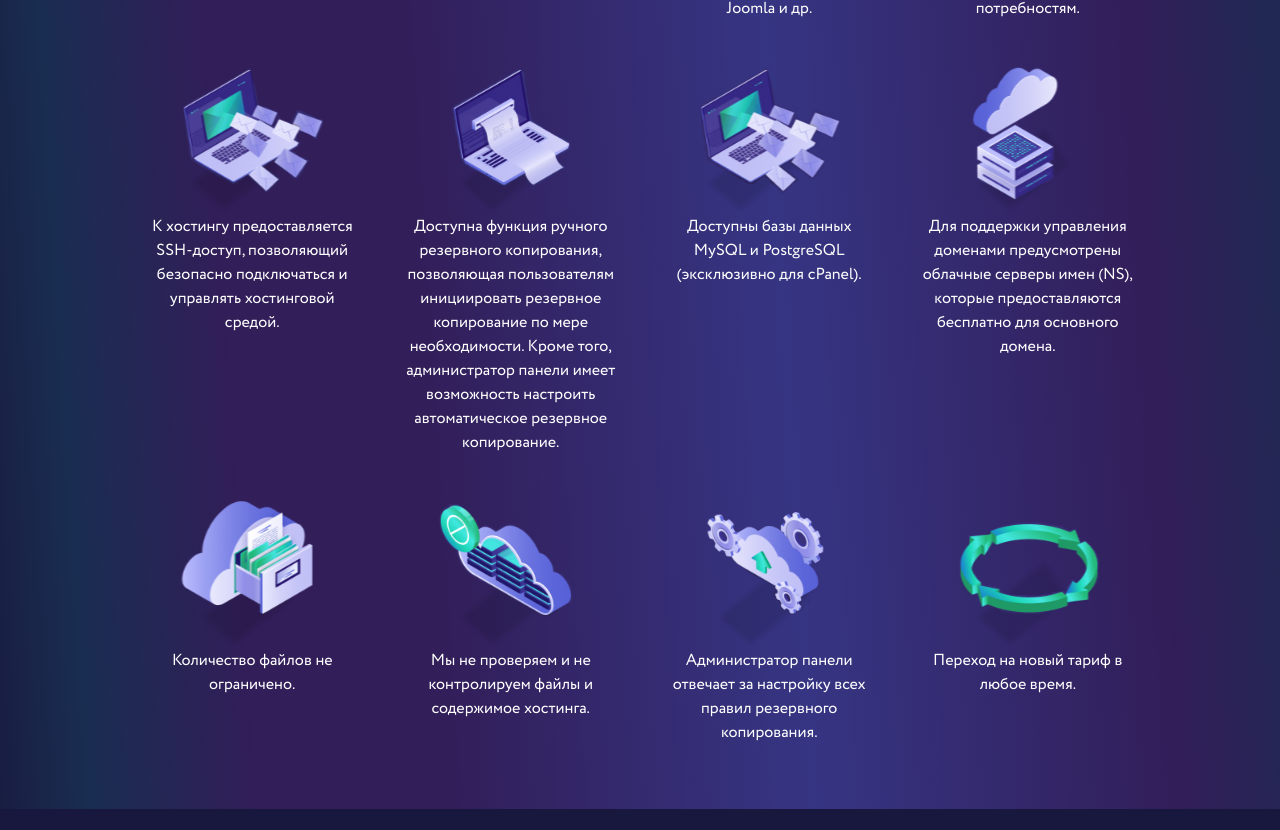
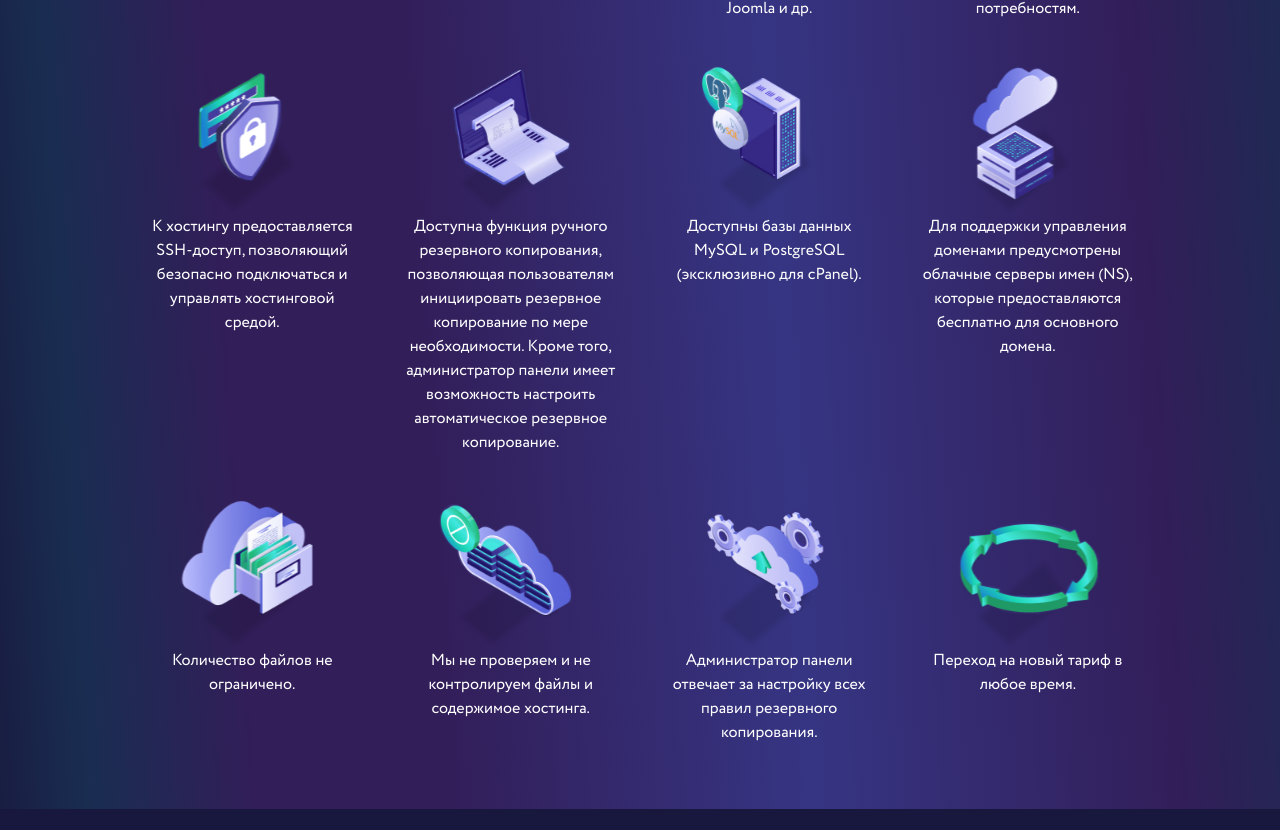
Before and after one commit to AzamjonKobulov/uzhosts, a website: page public/index.html in a window 1280 px wide. Shown: the part 1763-2593 px from the top of the page. Drawn offline with nearby package versions, Linux system fonts and the light colour scheme.

Commit message:
add/images

```diff
--- a/public/index.html
+++ b/public/index.html
@@ -592,7 +592,7 @@
             <!-- Advantage 5 -->
             <div>
               <img
-                src="./assets/images/hosting-1.png"
+                src="./assets/images/hosting-5.png"
                 alt="Hosting Advantage"
                 class="size-24 sm:size-auto mx-auto"
               />
@@ -618,7 +618,7 @@
             <!-- Advantage 7 -->
             <div>
               <img
-                src="./assets/images/hosting-1.png"
+                src="./assets/images/hosting-7.png"
                 alt="Hosting Advantage"
                 class="size-24 sm:size-auto mx-auto"
               />
```
